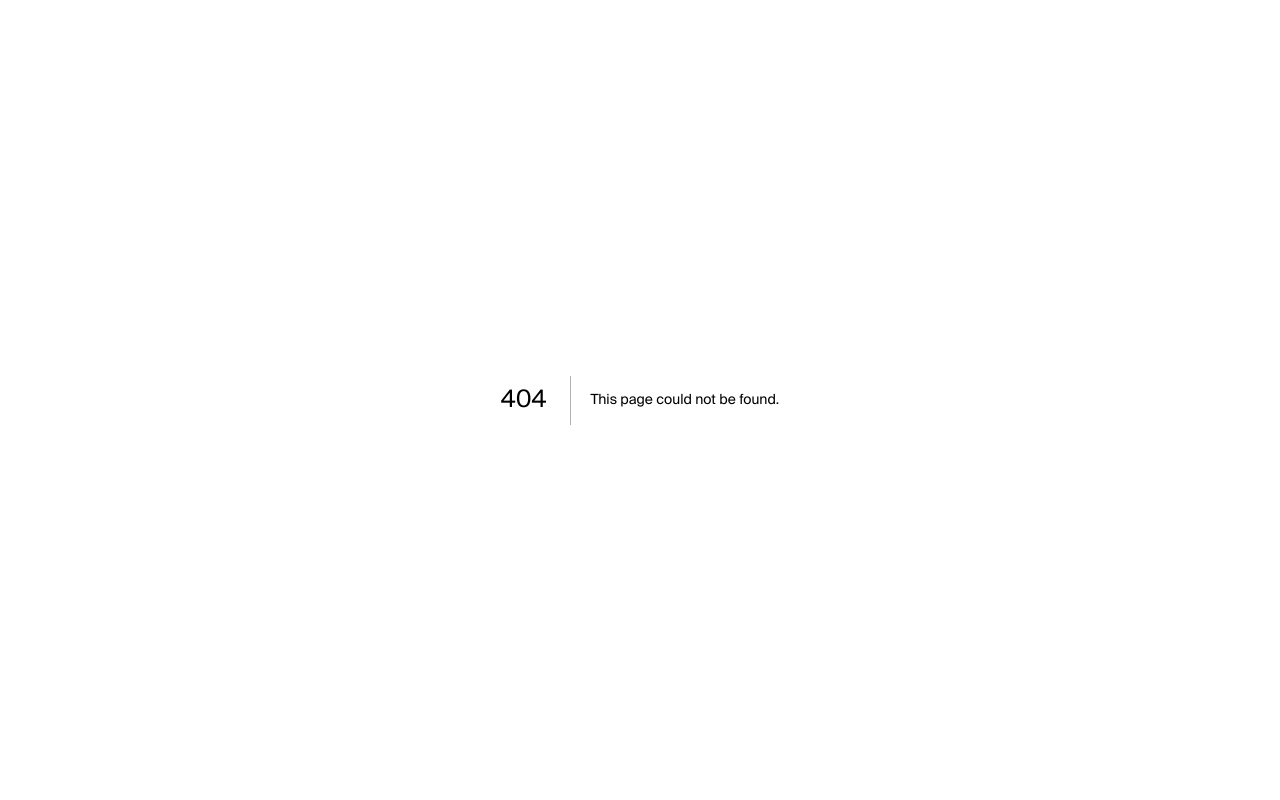
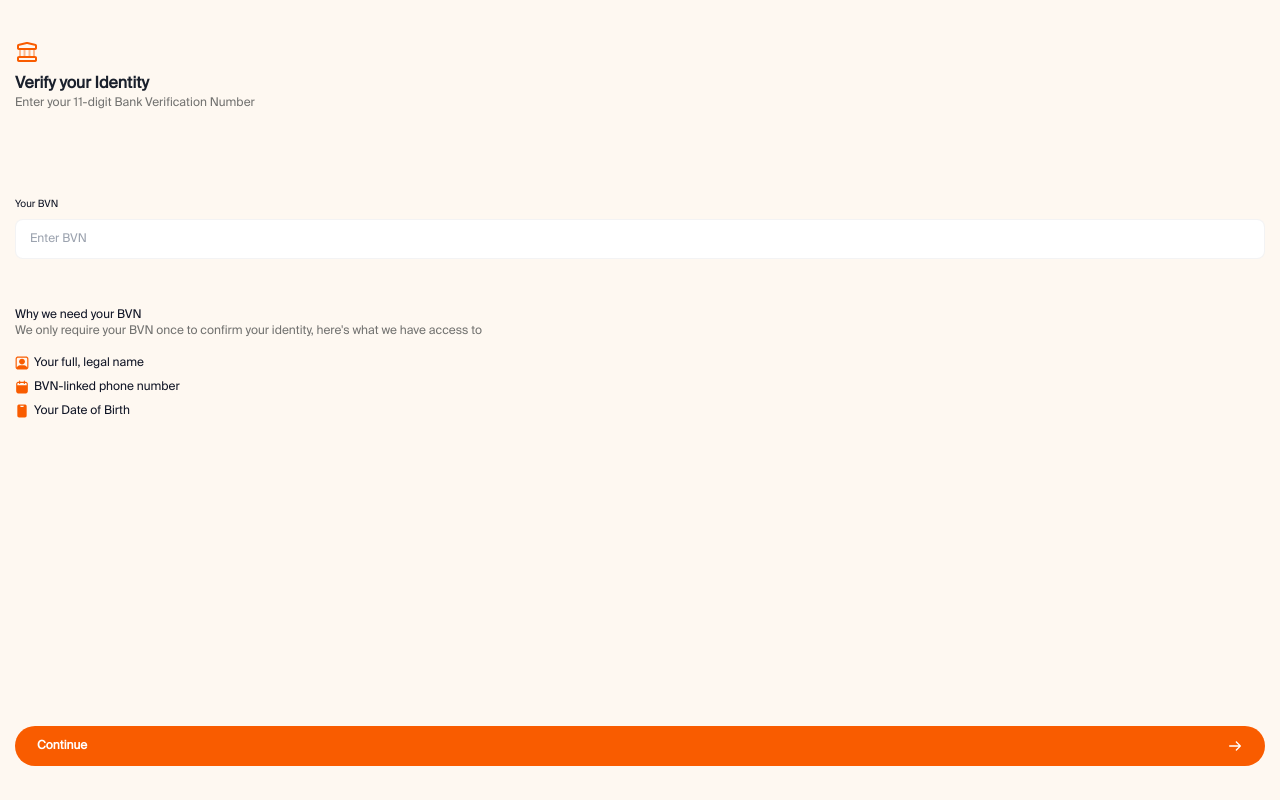
Before and after one commit to ClinkLtd/tippr-app, a Next.js app: page /auth/verify-identity in a window 1280 px wide. Before the commit this address had no page. Built offline with nearby package versions, Linux system fonts and the light colour scheme.

Commit message:
create verify identity page

```diff
--- /dev/null
+++ b/pages/auth/verify-identity.js
@@ -0,0 +1,60 @@
+import React from 'react';
+import styles from 'styles/pages/auth.module.scss';
+import Buttons from 'components/forms/buttons';
+import TipprInput from 'components/forms/tippr-input';
+
+import { useRouter } from 'next/router';
+
+import Bank from 'assets/images/bank.svg';
+import Arrow from 'assets/images/arrow-right.svg';
+import User from 'assets/images/user.svg';
+import Calendar from 'assets/images/calendar.svg';
+import Phone from 'assets/images/phone.svg';
+
+export default function VerifyIdentity() {
+  const router = useRouter();
+
+  return (
+    <div className={styles.auth}>
+      <Bank />
+      <h1 className='text_header mt-2.5'>Verify your Identity</h1>
+      <p className='text_body'>Enter your 11-digit Bank Verification Number</p>
+
+      <div className='mt-20'>
+        <TipprInput label='Your BVN' name='bvn' placeholder='Enter BVN' />
+      </div>
+
+      <div className='mt-10'>
+        <p className='text_dark text_body'>Why we need your BVN</p>
+        <p className='text_body'>
+          We only require your BVN once to confirm your identity, here's what we
+          have access to
+        </p>
+
+        <ul className='mt-4'>
+          <li className={`${styles.list} text_body text_dark`}>
+            <User />
+            <span> Your full, legal name</span>
+          </li>
+          <li className={`${styles.list} text_body text_dark`}>
+            <Calendar />
+            <span> BVN-linked phone number</span>
+          </li>
+          <li className={`${styles.list} text_body text_dark`}>
+            <Phone />
+            <span> Your Date of Birth</span>
+          </li>
+        </ul>
+      </div>
+
+      <div className={styles.footer}>
+        <Buttons
+          handleClick={() => router.push('/auth/verify-account')}
+          state='primary'
+          text='Continue'
+          Icon={Arrow}
+        />
+      </div>
+    </div>
+  );
+}
```
